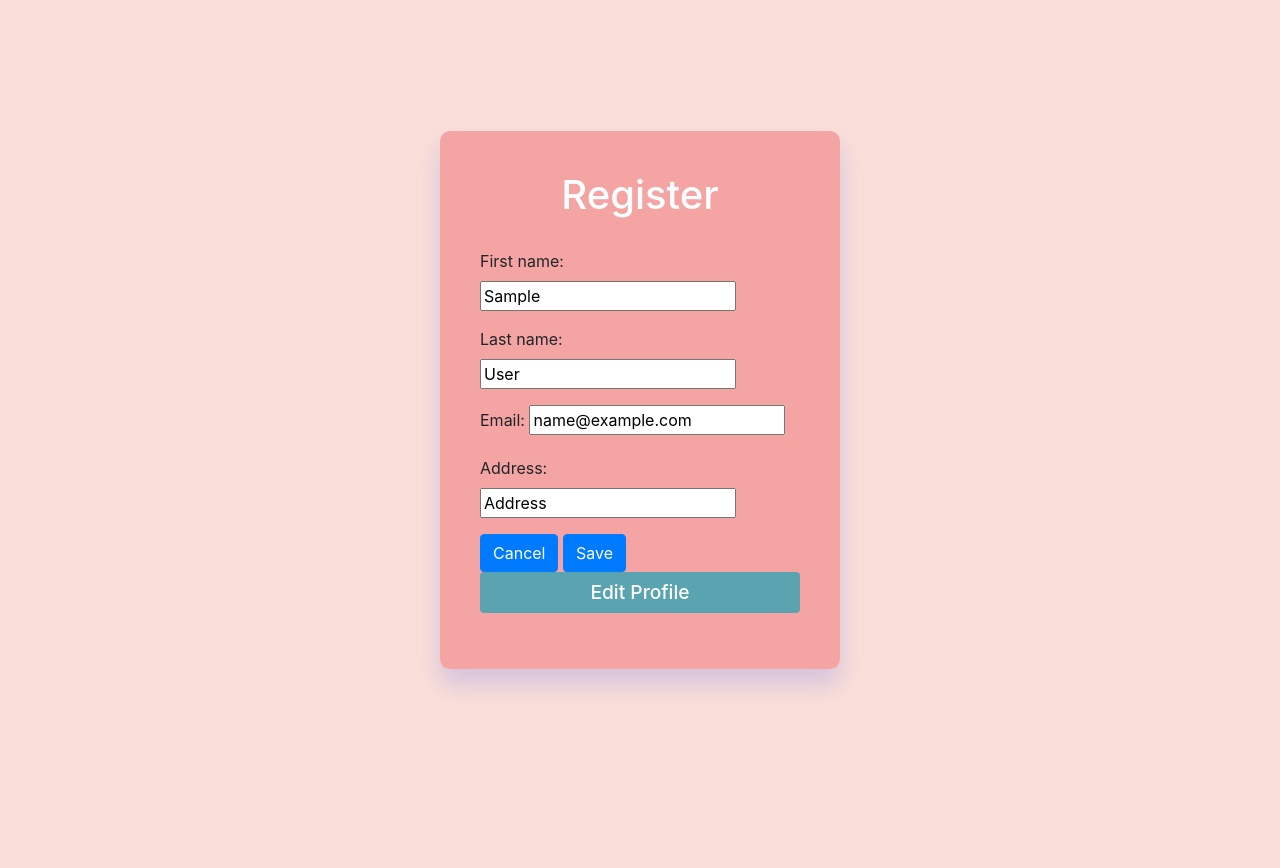
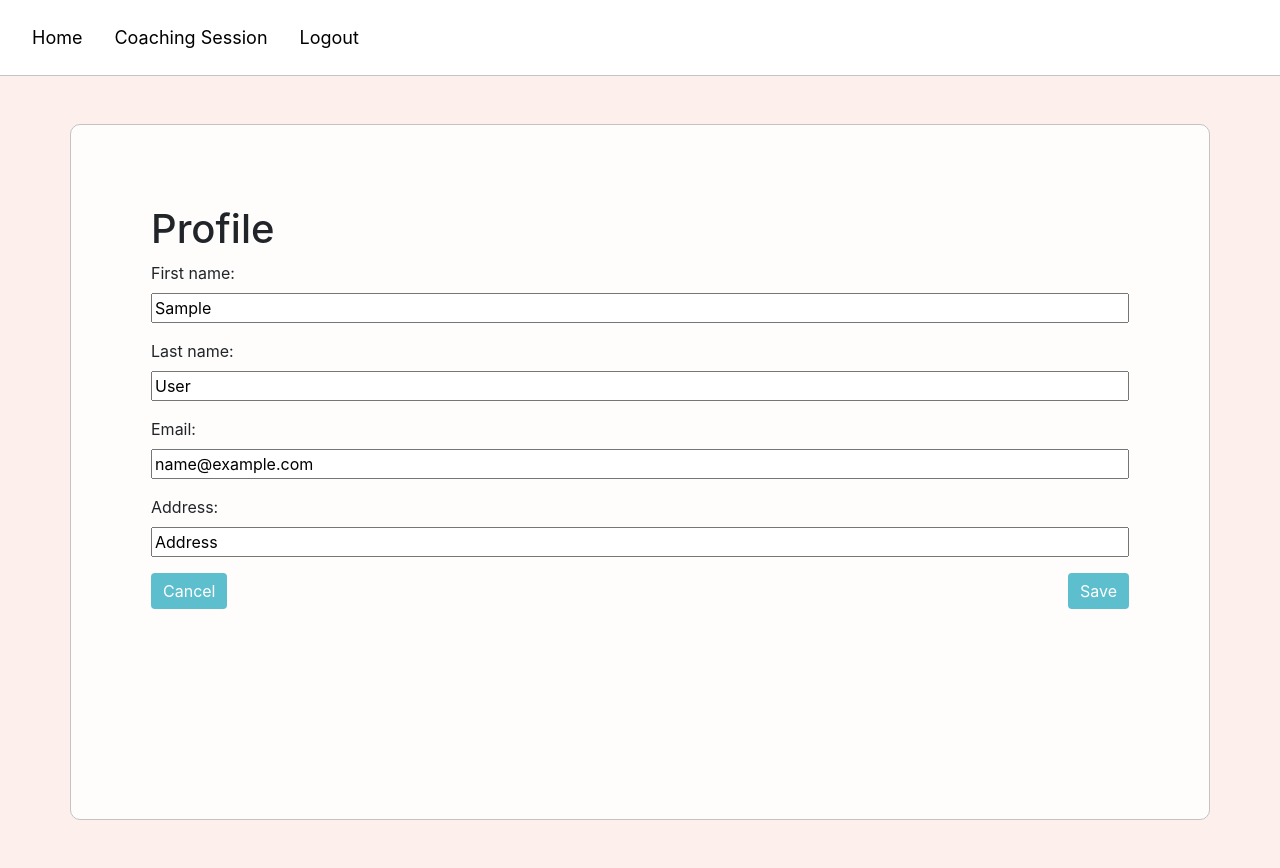
Before and after one commit to DouniaBK/life-coach, a Django app: page /members/user_profile?edit=true in a window 1280 px wide. Before the commit the page ends 690 px from the top, so only its background shows below. Run offline with Django 3.2, Linux system fonts and the light colour scheme; the visitor is signed in with stand-in values (Sample User, id 1).

Commit message:
style: Add cohesive style to user profile form

```diff
--- a/members/forms.py
+++ b/members/forms.py
@@ -23,3 +23,10 @@ class EditProfile(forms.ModelForm):
     class Meta:
         model = CustomUser
         fields = ('first_name', 'last_name', 'email', 'address')
+
+        widgets = {
+            'first_name': forms.TextInput(attrs={'class': 'form-control'}),
+            'last_name': forms.TextInput(attrs={'class': 'form-control'}),
+            'email': forms.EmailInput(attrs={'class': 'form-control'}),
+            'address': forms.TextInput(attrs={'class': 'form-control'}),
+        }
--- a/members/templates/user_profile.html
+++ b/members/templates/user_profile.html
@@ -7,7 +7,24 @@
 <link rel="stylesheet" href="https://cdn.jsdelivr.net/npm/bootstrap@4.0.0/dist/css/bootstrap.min.css" integrity="sha384-Gn5384xqQ1aoWXA+058RXPxPg6fy4IWvTNh0E263XmFcJlSAwiGgFAW/dAiS6JXm" crossorigin="anonymous">
 
 <body id="body-form">
-    <div class="row"></div>
+    <header>
+        <!-- Navbar -->
+        <nav class="nav" id="nav-form">
+            <a class="nav-link active" id="nav-form-link" href="{% url 'index' %}">Home</a>
+            <a class="nav-link" id="nav-form-link" name= "booking" href="{% url 'booking' %}">Coaching Session</a>
+            <a class="nav-link" id="nav-form-link" name= "logout" href="{% url 'logout' %}">Logout</a>
+
+        </nav>
+        <!-- Navbar -->
+        <!-- Jumbotron
+        <div class="p-5 text-center bg-image" style=" background-color: #117a8bb5!important;">
+        <img src="{% static 'images/selfcare.png' %}" class="img-fluid" alt="Responsive image">
+          <h1 class="mb-3">Natalie Coaching</h1>
+          <h4 class="mb-3">Succeed without the guilt</h4>
+        </div>-->
+        <!-- Jumbotron -->
+      </header>
+    <div class="row p-5">
 
             {% if form.errors %}
                 <div class="alert alert-warning alert-dismissible fade show" role="alert">
@@ -16,37 +33,42 @@
                 </div>
             {% endif %}
 
-                <div class="login-box">
+                <div class="container" id="scheduler-container">
 
-                    <h1>Register</h1>
+                    <h1>Profile</h1>
 
                     <form method="POST" name="user_profile"  action="{% url 'user_profile' %}">
                         {% csrf_token %}
-
+                        <div class="form-profile">
                         {{ form.as_p }}
+                        </div>
                         <!--
                         <div class="form-outline mb-4">
-                            <label class="form-label" for="first_name">First Name</label>
-                            <input type="text" id="first_name" class="form-control" name="first_name" aria-describedby="emailHelp">
+                            <label class="form-label" for="id_first_name">First Name</label>
+                            <input type="text" id="id_first_name" class="form-control" name="first_name" aria-describedby="first_name" required>
                         </div>
                         <div class="form-outline mb-4">
-                            <label class="form-label" for="last_name">Last Name</label>
-                            <input type="text" id="last_name" class="form-control" name="last_name" aria-describedby="emailHelp">
+                            <label class="form-label" for="id_last_name">Last Name</label>
+                            <input type="text" id="id_last_name" class="form-control" name="last_name" aria-describedby="last_name" required>
+                        </div>
+                        <div class="form-outline mb-4">
+                            <label class="form-label" for="id_email">Email</label>
+                            <input type="email" id="id_email" class="form-control" name="email" aria-describedby="email" required>
+                        </div>
+                        <div class="form-outline mb-4">
+                            <label class="form-label" for="id_address">Home Address</label>
+                            <input type="text" id="id_address" class="form-control" name="address" aria-describedby="address" required>
+                        </div>
+                        -->
+                        {% if is_edit %}
+                        <div style="display:flex; width: 100%; justify-content: space-between;">
+                            <button type="submit" class="btn btn-primary" name= "booking" href="{% url 'user_profile' %}">Cancel</button>
+                            <button type="submit" class="btn btn-primary" name= "booking" href="{% url 'user_profile' %}?edit=true">Save</button>
                         </div>
 
-                        <div class="form-outline mb-4">
-                            <label class="form-label" for="address">Address</label>
-                            <input type="text" id="address" class="form-control" name="address" aria-describedby="emailHelp">
-                        </div>
-                        <div class="form-outline mb-4">
-                            <label class="form-label" for="email">email</label>
-                            <input type="email" id="email" class="form-control" name="email" aria-describedby="emailHelp">
-                        </div>-->
-                        {% if is_edit %}
-                            <button type="submit" class="btn btn-primary" name= "booking" href="{% url 'user_profile' %}">Cancel</button>
-                            <button type="submit" class="btn btn-primary" name= "booking" href="{% url 'user_profile' %}?edit=true">Save</button>
+                        {% else %}
+                            <a class="btn btn-primary btn-block" id="btn-form" name= "booking" href="{% url 'user_profile' %}?edit=true">Edit Profile</a>
                         {% endif %}
-                        <a class="btn btn-primary btn-block" id="btn-form" name= "booking" href="{% url 'user_profile' %}?edit=true">Edit Profile</a>
                     </form>
 
                 </div>
--- a/static/style.css
+++ b/static/style.css
@@ -211,8 +211,10 @@ footer {
 #scheduler-container{
   background: rgb(255 255 255 / 87%);
   box-sizing: border-box;
-  box-shadow: 0 15px 25px rgba(146, 146, 226, 0.363);
   border-radius: 10px;
+  min-height: 87vh;
+  padding: 5rem;
+  border: 1px solid #c3c3c3;
 }
 
 #scheduler-next{
@@ -383,12 +385,11 @@ table td:visited {
   font-size: larger;
   font-weight: 500;
   border: none;
-
+  width: auto;
 }
 
 #body-form {
-  background-color: #e3391529;;
-
+  background-color: #e3391514;
 }
 
 #form-p{
@@ -398,9 +399,20 @@ table td:visited {
   margin-bottom: 2;
 }
 
+.form-label{
+  color: black;
+}
+
+.btn-primary {
+  color: #fff !important;
+  background-color: #17a2b8b0 !important;
+  border: none !important;
+}
+
 #nav-form{
   background-color: #ffffff;
   padding: 1rem;
+  border-bottom: 1px solid #c3c3c3;
 }
 
 #nav-form-link{
@@ -408,3 +420,56 @@ table td:visited {
   font-size: large;
   display: block;
 }
+
+/*Profile*/
+
+
+.profile-box {
+  position: absolute;
+  top: 50%;
+  left: 50%;
+  width: 400px;
+  padding: 40px;
+  transform: translate(-50%, -50%);
+  background: rgb(243 141 141 / 71%);
+  box-sizing: border-box;
+  box-shadow: 0 15px 25px rgba(146, 146, 226, 0.363);
+  border-radius: 10px;
+}
+
+.profile-box h1 {
+  margin: 0 0 30px;
+  padding: 0;
+  color: #fff;
+  text-align: center;
+}
+
+.profile-box .user-box {
+  position: relative;
+}
+
+.profile-box .user-box input {
+  width: 100%;
+  padding: 10px 0;
+  font-size: 16px;
+  color: #fff;
+  margin-bottom: 30px;
+  border: none;
+  border-bottom: 1px solid #fff;
+  outline: none;
+  background: transparent;
+}
+
+.profile-box .user-box label {
+  display: inline-block;
+  width: 100%;
+  position: relative;
+  margin: 0 0 0.5em;
+  font-weight: bold;
+  color: #222;
+}
+
+.form-profile > p {
+  display: flex;
+  flex-direction: column;
+}
```
Also changed, not shown: members/templates/authenticate/login.html (+15 -0 lines).
